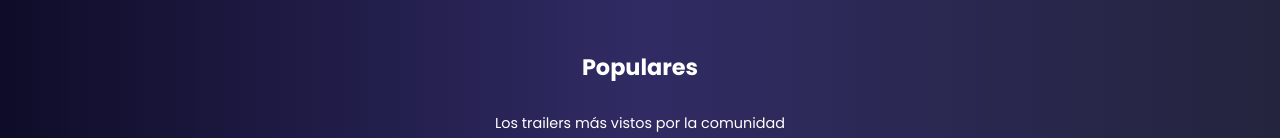
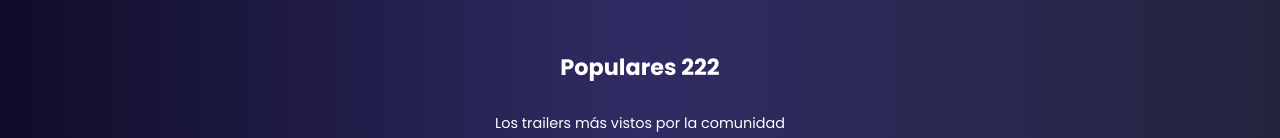
Before and after one commit to IRypS/Maquetacion_Evidencia2, a plain HTML site: page index.html in a window 1280 px wide. Shown: the part 802-940 px from the top of the page. Drawn offline with Linux system fonts and the light colour scheme.

Commit message:
mi second commit

```diff
--- a/index.html
+++ b/index.html
@@ -49,7 +49,7 @@
     <main>
 
         <section class="container info">
-            <h2 class="subtitle">Populares</h2>
+            <h2 class="subtitle">Populares 222</h2>
             <p class="info__paragraph">Los trailers más vistos por la comunidad</p>
             <a href="" class="cta info__cta">Ver ahora</a>
         </section>
```
